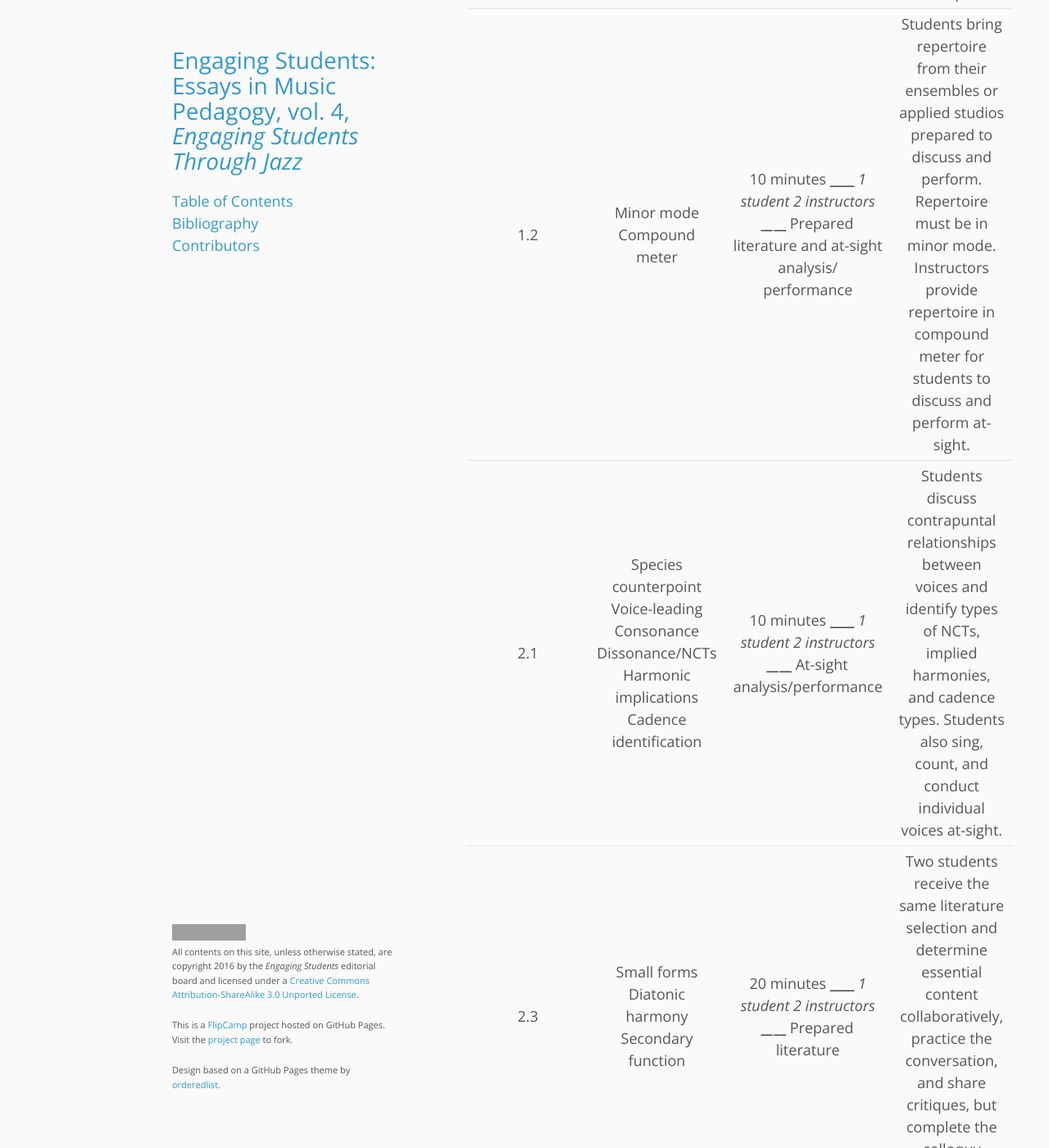
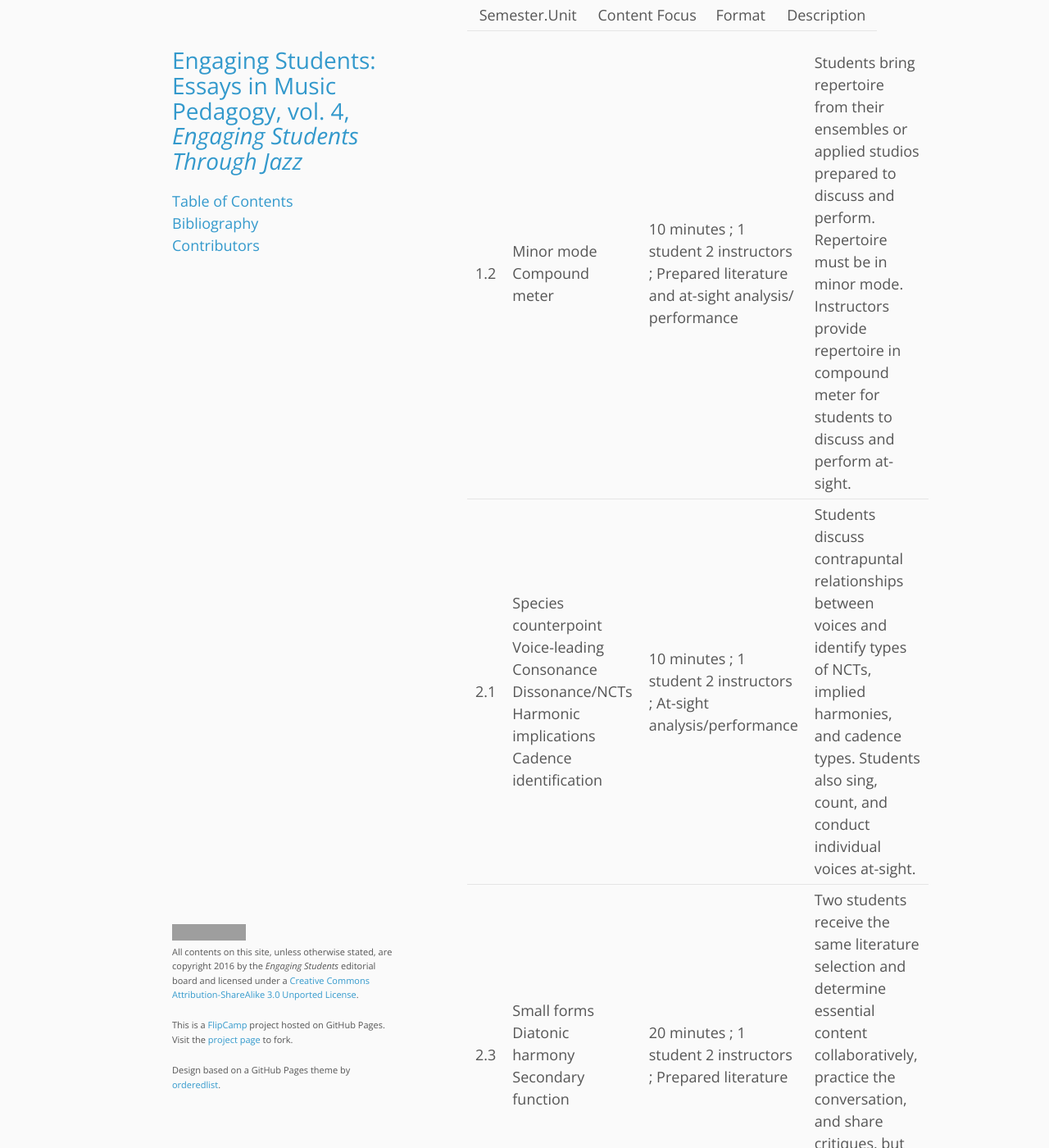
Before and after one commit to flipcamp/engagingstudents5, a Jekyll site: the page built from essays/strovas.md, in a window 1280 px wide and 1400 px high, scrolled down 6919 px. Shown: the whole window at 82% size. Built offline with Jekyll 4.4.1, drawn with Linux system fonts in a browser that asks for light colours; some of the changed text lies outside the part shown; grey boxes are pictures that could not be loaded.

Commit message:
table cleaning

```diff
--- a/essays/strovas.md
+++ b/essays/strovas.md
@@ -43,13 +43,13 @@
 | Semester.Unit | Content Focus | Format | Description |
 | :-: | :-: | :-: | :-: |
 | Semester.Unit 	| Content Focus                                                                                              	| Format                                                                                                                                                                                                    	| Description                                                                                                                                                                                                                                                                                                                                                                                                                                                                	|
-|---------------	|------------------------------------------------------------------------------------------------------------	|-----------------------------------------------------------------------------------------------------------------------------------------------------------------------------------------------------------	|----------------------------------------------------------------------------------------------------------------------------------------------------------------------------------------------------------------------------------------------------------------------------------------------------------------------------------------------------------------------------------------------------------------------------------------------------------------------------	|
-| 1.2           	| Minor mode Compound meter                                                                                  	|  10 minutes _____________ 1 student 2 instructors _____________ Prepared literature and at-sight analysis/ performance                                                                                    	| Students bring repertoire from their ensembles or applied studios prepared to discuss and perform. Repertoire must be in minor mode.  Instructors provide repertoire in compound meter for students to discuss and perform at-sight.                                                                                                                                                                                                                                       	|
-| 2.1           	| Species counterpoint Voice-leading Consonance Dissonance/NCTs Harmonic implications Cadence identification 	|  10 minutes _____________ 1 student 2 instructors _____________ At-sight analysis/performance                                                                                                             	| Students discuss contrapuntal relationships between voices and identify types of NCTs, implied harmonies, and cadence types.  Students also sing, count, and conduct individual voices at-sight.                                                                                                                                                                                                                                                                           	|
-| 2.3           	| Small forms Diatonic harmony Secondary function                                                            	| 20 minutes _____________ 1 student  2 instructors _____________ Prepared literature                                                                                                                       	| Two students receive the same literature selection and determine essential content collaboratively, practice the conversation, and share critiques, but complete the colloquy independently.                                                                                                                                                                                                                                                                               	|
-| 3.2           	| Multi-movement works Sonata-allegro form Compound ternary Sectional variations Rondo Sonata rondo          	| 20 minutes _____________ 3-4 students 2 instructors _____________ Prepared literature                                                                                                                     	| Student are placed into small groups and assigned a complete four-movement Mozart symphony. Students must prepare a joint, comprehensive discussion of the sonata-allegro first movement to open the colloquy. Instructors ask students individually to discuss the form and formal sections of the remaining movements.                                                                                                                                                   	|
-| 3.3           	| Chromaticism                                                                                               	| 10 minutes _____________ 1 student 2 instructors _____________ Prepared literature                                                                                                                        	| All students receive the same literature in advance: a Bach fugue, a first movement of a Mozart piano sonata, and a Chopin nocturne. Students must prepare a discussion of the chromatic content of each, focusing specifically on the development of chromatic resources in the Common-Practice period.  Students are encouraged to determine essential content collaboratively, practice the conversation, and share critiques, but complete the colloquy independently. 	|
-| 4.2           	| Twentieth-Century/ Contemporary Music                                                                      	| 30 minutes _____________ 3-4 students 2 instructors Invited guests _____________ Prepared literature 30 minutes _____________ 3-4 students 2 instructors Invited guests _____________ Prepared literature 	| Student groups work with instructors to select one twentieth-century or contemporary work on which to present a public colloquy. Because of the public format, students are expected to address conceptual musical principals using whatever verbal and nonverbal means the group believes will facilitate understanding among lay music aficionados.                                                                                                                      	|
+
+| 1.2           	| Minor mode Compound meter                                                                                  	|  10 minutes ; 1 student 2 instructors ; Prepared literature and at-sight analysis/ performance                                                                                    	| Students bring repertoire from their ensembles or applied studios prepared to discuss and perform. Repertoire must be in minor mode.  Instructors provide repertoire in compound meter for students to discuss and perform at-sight.                                                                                                                                                                                                                                       	|
+| 2.1           	| Species counterpoint Voice-leading Consonance Dissonance/NCTs Harmonic implications Cadence identification 	|  10 minutes ; 1 student 2 instructors ; At-sight analysis/performance                                                                                                             	| Students discuss contrapuntal relationships between voices and identify types of NCTs, implied harmonies, and cadence types.  Students also sing, count, and conduct individual voices at-sight.                                                                                                                                                                                                                                                                           	|
+| 2.3           	| Small forms Diatonic harmony Secondary function                                                            	| 20 minutes ; 1 student  2 instructors ; Prepared literature                                                                                                                       	| Two students receive the same literature selection and determine essential content collaboratively, practice the conversation, and share critiques, but complete the colloquy independently.                                                                                                                                                                                                                                                                               	|
+| 3.2           	| Multi-movement works Sonata-allegro form Compound ternary Sectional variations Rondo Sonata rondo          	| 20 minutes ; 3-4 students 2 instructors ; Prepared literature                                                                                                                     	| Student are placed into small groups and assigned a complete four-movement Mozart symphony. Students must prepare a joint, comprehensive discussion of the sonata-allegro first movement to open the colloquy. Instructors ask students individually to discuss the form and formal sections of the remaining movements.                                                                                                                                                   	|
+| 3.3           	| Chromaticism                                                                                               	| 10 minutes ; 1 student 2 instructors ; Prepared literature                                                                                                                        	| All students receive the same literature in advance: a Bach fugue, a first movement of a Mozart piano sonata, and a Chopin nocturne. Students must prepare a discussion of the chromatic content of each, focusing specifically on the development of chromatic resources in the Common-Practice period.  Students are encouraged to determine essential content collaboratively, practice the conversation, and share critiques, but complete the colloquy independently. 	|
+| 4.2           	| Twentieth-Century/ Contemporary Music                                                                      	| 30 minutes ; 3-4 students 2 instructors Invited guests ; Prepared literature 30 minutes ; 3-4 students 2 instructors Invited guests ; Prepared literature 	| Student groups work with instructors to select one twentieth-century or contemporary work on which to present a public colloquy. Because of the public format, students are expected to address conceptual musical principals using whatever verbal and nonverbal means the group believes will facilitate understanding among lay music aficionados.                                                                                                                      	|
 
 
 
```
